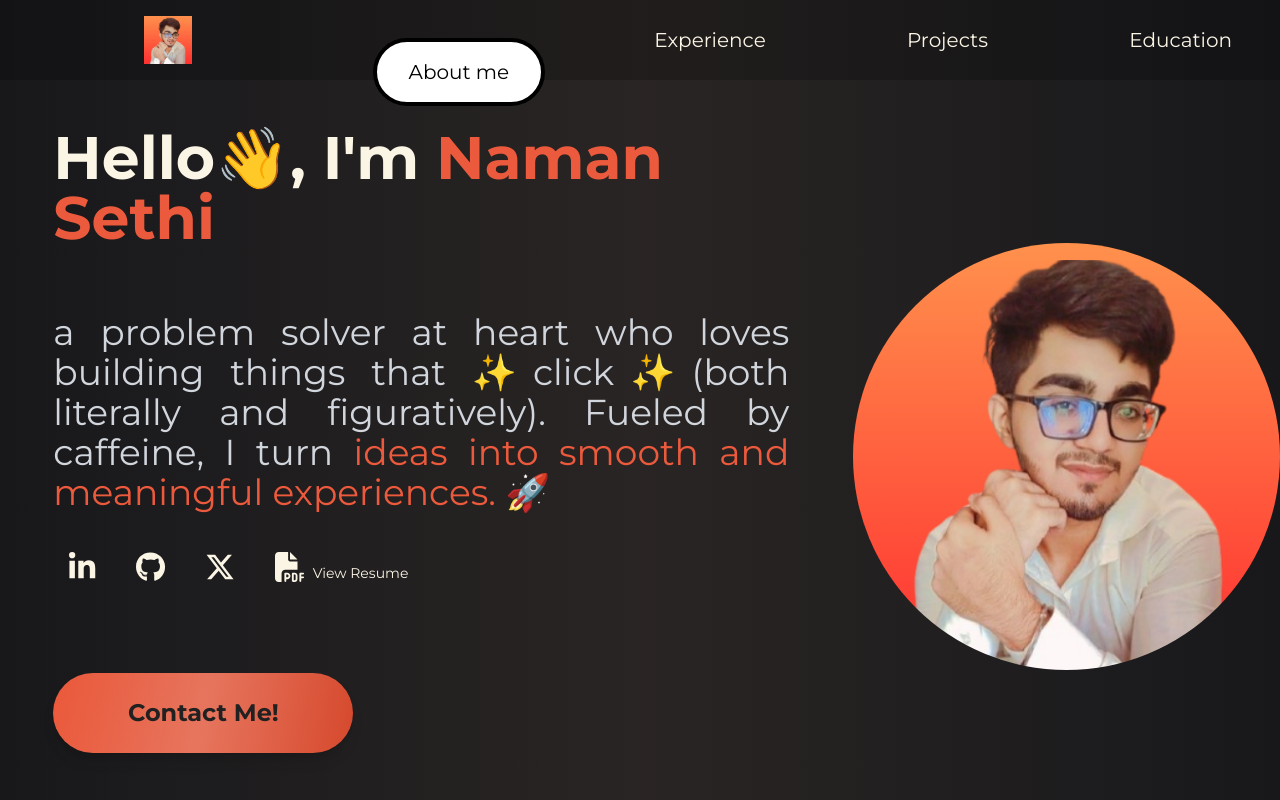
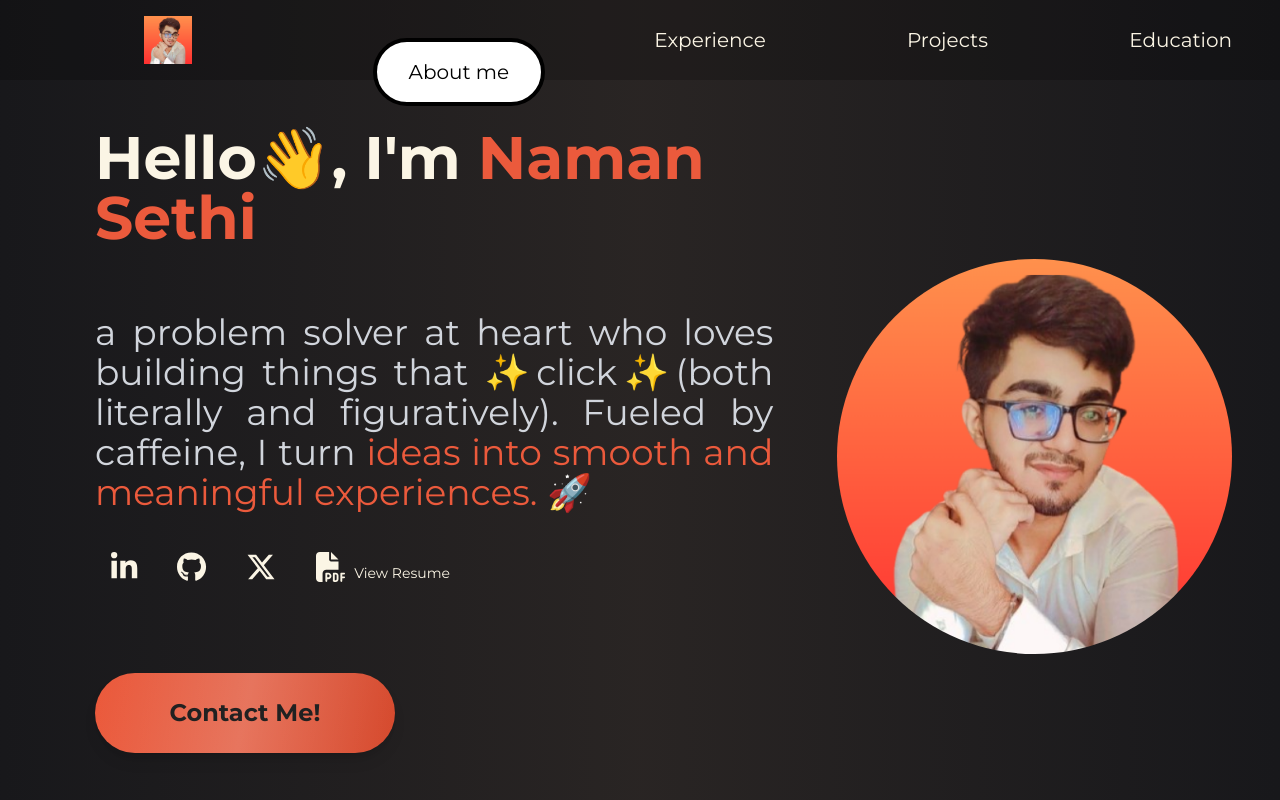
Before and after one commit to namansethi13/portfolio, a React (Vite) app: page / in a window 1280 px wide. Shown: the top 800 px of the page. Built offline with nearby package versions, Linux system fonts and the light colour scheme.

Commit message:
hero changes

```diff
--- a/src/components/Hero.tsx
+++ b/src/components/Hero.tsx
@@ -41,7 +41,7 @@ function Hero() {
     <div id="hero" className="relative bg-gradient-to-r w-full h-full flex flex-col min-w-screen min-h-[30vh] justify-center items-center overflow-hidden">
       <Navbar />
       <div
-        className="flex flex-col items-center justify-center w-full md:mt-20 max-w-[1920px] mt-16 lg:mt-28 mb-10"
+        className="flex flex-col items-center justify-center w-full md:mt-20 max-w-[1920px] mt-16 lg:mt-28 mb-10 px-12"
 
       >
         <div className="text-light w-full flex lg:flex-row flex-col-reverse items-center justify-end gap-12">
```
